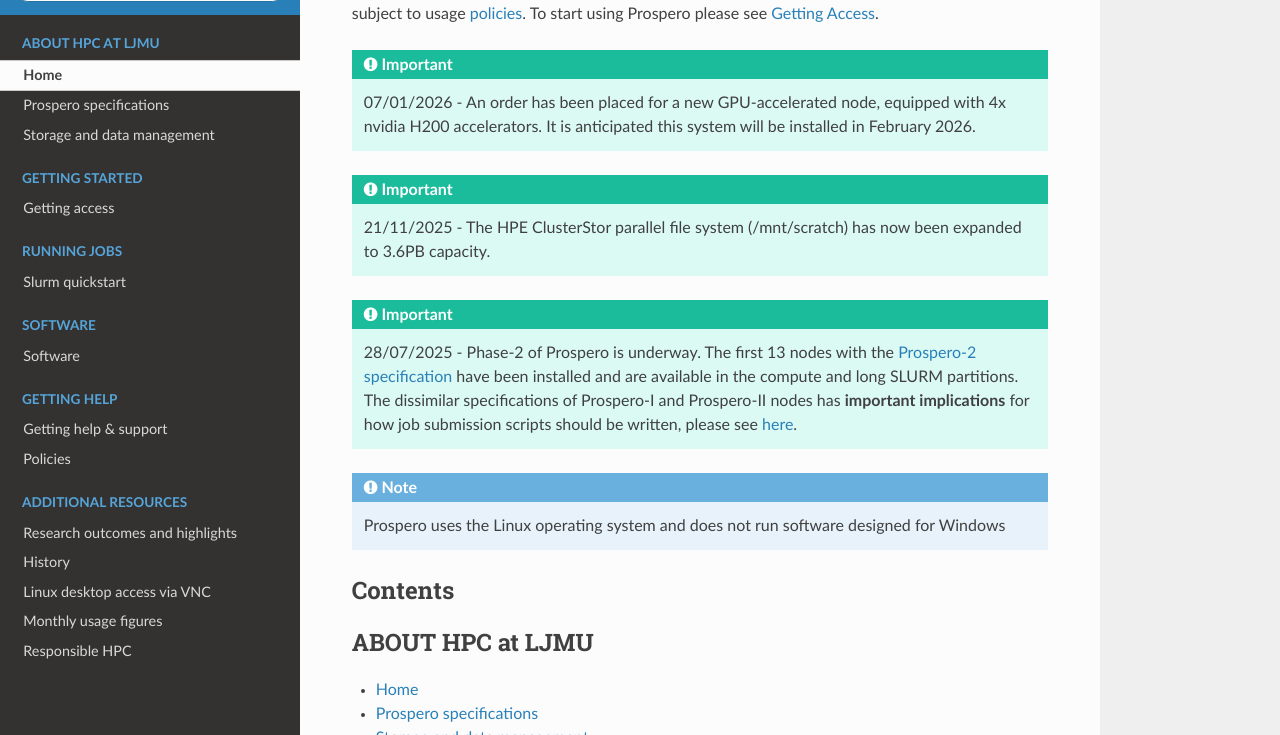
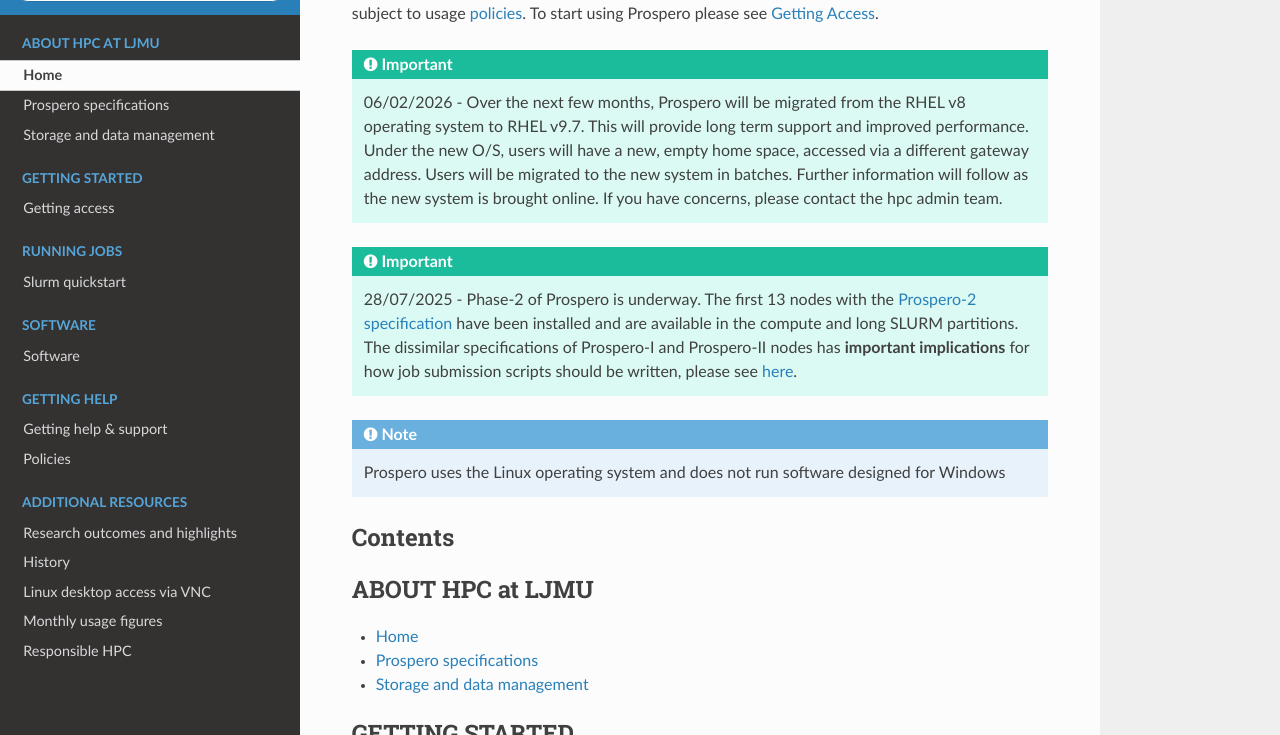
Before and after one commit to astrcrai/prospero-docs, a Sphinx documentation site: the page built from docs/source/index.rst, in a window 1280 px wide and 900 px high, scrolled down 759 px, cut to the strip 165-900 px from the top of the window. Built offline with Sphinx 7.4.7 and the Read the Docs theme 3.1.0, drawn with Linux system fonts in a browser that asks for light colours.

Commit message:
Update index.rst

```diff
--- a/docs/source/index.rst
+++ b/docs/source/index.rst
@@ -13,12 +13,7 @@
 
 .. IMPORTANT::
 
-   07/01/2026 - An order has been placed for a new GPU-accelerated node, equipped with 4x nvidia H200 accelerators. It is anticipated this system will be installed in February 2026.
-
-.. IMPORTANT::
-
-   21/11/2025 - The HPE ClusterStor parallel file system (/mnt/scratch) has now been expanded to 3.6PB capacity.
-
+   06/02/2026 - Over the next few months, Prospero will be migrated from the RHEL v8 operating system to RHEL v9.7. This will provide long term support and improved performance. Under the new O/S, users will have a new, empty home space, accessed via a different gateway address. Users will be migrated to the new system in batches. Further information will follow as the new system is brought online. If you have concerns, please contact the hpc admin team.
 
 .. IMPORTANT::
 
```
